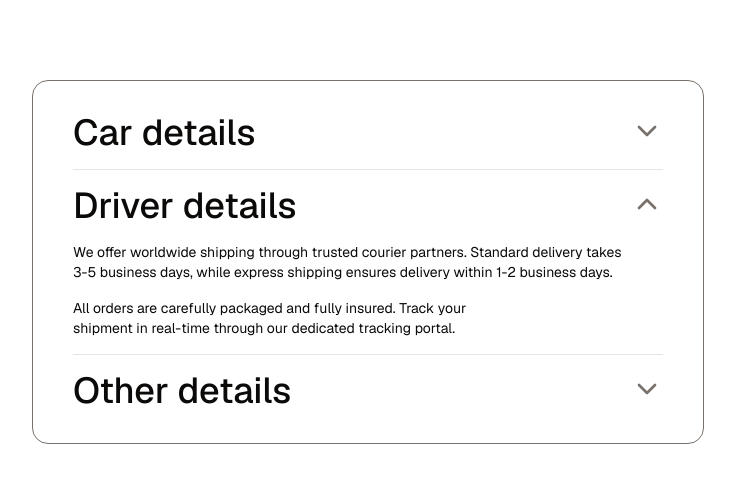
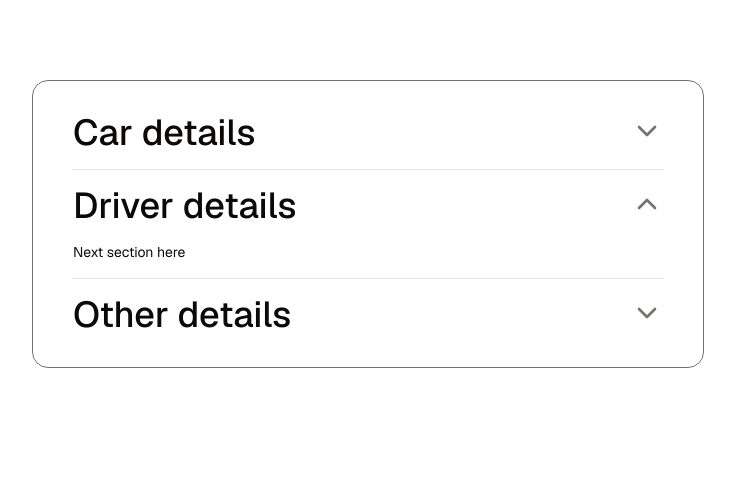
Before and after one commit to DrMoshtael/hedgehog-clone, a Next.js app: page / in a window 1280 px wide. Both pictures are taken after a click on the button "Driver details". Shown: the top 482 px of the page, without its empty margins (272-1007 px from the left). Built offline with nearby package versions, Linux system fonts and the light colour scheme.

Commit message:
changed placeholder text

```diff
--- a/components/MainAccordian.tsx
+++ b/components/MainAccordian.tsx
@@ -30,13 +30,7 @@ export function MainAccordion() {
         <AccordionTrigger className="text-4xl">Driver details</AccordionTrigger>
         <AccordionContent className="flex flex-col gap-4 text-balance">
           <p>
-            We offer worldwide shipping through trusted courier partners.
-            Standard delivery takes 3-5 business days, while express shipping
-            ensures delivery within 1-2 business days.
-          </p>
-          <p>
-            All orders are carefully packaged and fully insured. Track your
-            shipment in real-time through our dedicated tracking portal.
+            Next section here
           </p>
         </AccordionContent>
       </AccordionItem>
@@ -44,14 +38,7 @@ export function MainAccordion() {
         <AccordionTrigger className="text-4xl">Other details</AccordionTrigger>
         <AccordionContent className="flex flex-col gap-4 text-balance">
           <p>
-            We stand behind our products with a comprehensive 30-day return
-            policy. If you&apos;re not completely satisfied, simply return the
-            item in its original condition.
-          </p>
-          <p>
-            Our hassle-free return process includes free return shipping and
-            full refunds processed within 48 hours of receiving the returned
-            item.
+            Final section here
           </p>
         </AccordionContent>
       </AccordionItem>
```
